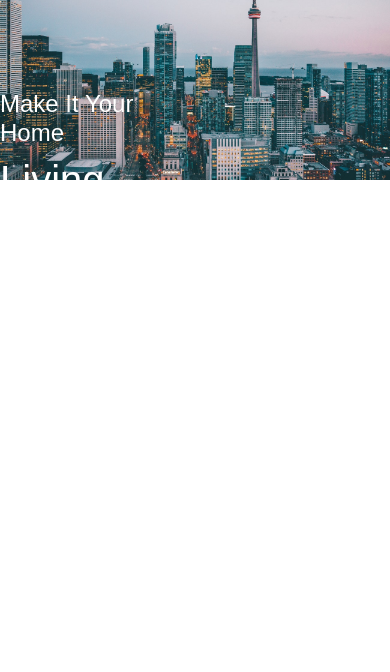
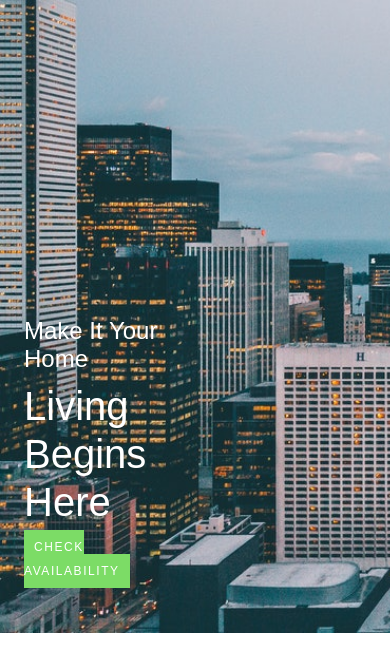
Before and after one commit to sprinzs123/luxury-housing, a React (Create React App) app: page / in a window 390 px wide. Shown: the top 672 px of the page. Built offline with nearby package versions, Linux system fonts and the light colour scheme.

Commit message:
height carousel made more responsive

```diff
--- a/src/components/Carousel.js
+++ b/src/components/Carousel.js
@@ -20,15 +20,6 @@ export default class carousel extends Component {
         }
     }
 
-
-
-
-    test() {
-        const test = <h1>test</h1>
-        return test
-    }
-
-
     render() {
         const settings = {
             dots: false,
@@ -38,18 +29,19 @@ export default class carousel extends Component {
             slidesToScroll: 1,
             autoplay: true,
             speed: 2000,
-            autoplaySpeed: 3000,
-            cssEase: "linear"
+            autoplaySpeed: 300000,
+            cssEase: "linear",
+            adaptiveHeight: true
         };
 
-
+        // use react slick for carousel
         return (
             <div>
                 {/* <h1>Test</h1> */}
                 <Slider {...settings}>
-                    <div>
+                        <div className>
                             <div className="carousel-parent">
-                            <img  src={img1} />
+                                <img src={img1} />
                                 <div className="banner-text">
                                     <h4>Make It Your Home</h4>
                                     <h1>Living Begins Here</h1>
@@ -59,7 +51,7 @@ export default class carousel extends Component {
                         </div>
                         <div>
                             <div className="carousel-parent">
-                            <img  src={img2} />
+                                <img src={img2} />
                                 <div className="banner-text">
                                     <h4>Make It Your Home</h4>
                                     <h1>Surround with the Best</h1>
@@ -69,7 +61,7 @@ export default class carousel extends Component {
                         </div>
                         <div>
                             <div className="carousel-parent">
-                            <img  src={img3} />
+                                <img src={img3} />
                                 <div className="banner-text">
                                     <h4>Make It Your Home</h4>
                                     <h1>Find Your Home Today</h1>
@@ -78,6 +70,7 @@ export default class carousel extends Component {
                             </div>
                         </div>
 
+
                 </Slider>
             </div>
         );
--- a/src/styles/carousel.css
+++ b/src/styles/carousel.css
@@ -1,7 +1,13 @@
 .carousel-parent{
     position: relative;
-    background: rgba(0, 0, 0, 1);
+    background: rgba(0, 0, 0, 0.5);
+    height: 75vh;
 
+}
+
+.carousel-parent img{
+    height: 100%;
+    width: auto;
 }
 
 .img-row{
@@ -27,4 +33,5 @@
     top: 50%;
     right: 50%;
     color: white;
+    padding-left: 1.5em;
 }
```
Also changed, not shown: 1 other file (tests, documents, lock files or other folders). Lines whose indentation alone changed are shown as unchanged.
